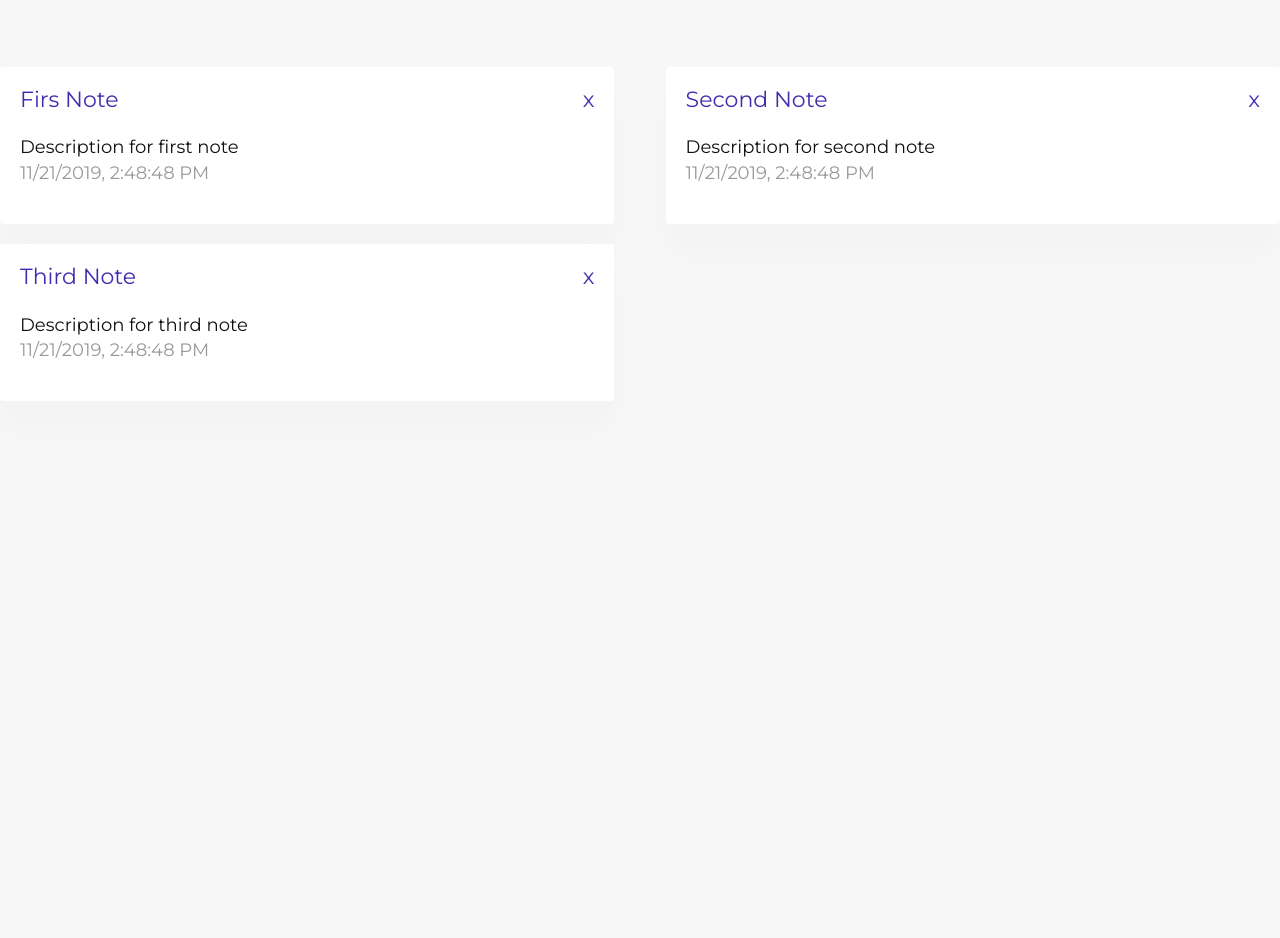
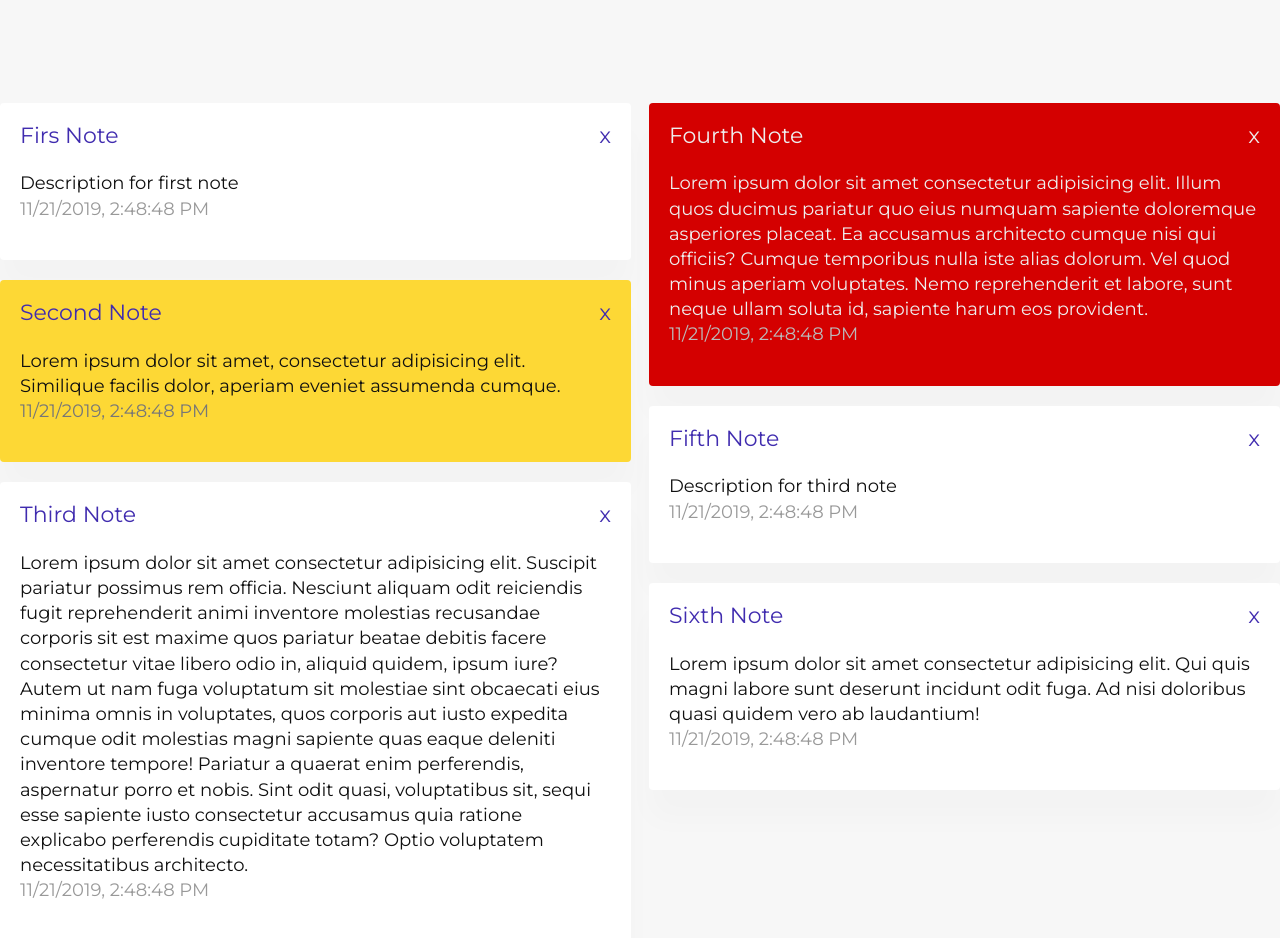
Before and after one commit to Sergeypro91/tocodeTutorials, a Vue app in the folder Chapter-4/notes/: page / in a window 1280 px wide. Shown: the part 520-1458 px from the top of the page. Before the commit the page ends 1037 px from the top, so only its background shows below. Built offline with nearby package versions, Linux system fonts and the light colour scheme.

Commit message:
DZ Note App almost done 2/2

```diff
--- a/Chapter-4/notes/src/App.vue
+++ b/Chapter-4/notes/src/App.vue
@@ -70,8 +70,11 @@
               :grid="grid"
               @remove="removeNote"
               @edit="editTitle"
+              @editDescr="editDescr"
               @esc="escEdit"
+              @escDescr="escDescr"
               @enter="enterEdit"
+              @enterDescr="enterDescr"
               style="margin: 36px 0;"
             />
           </div>
@@ -101,7 +104,7 @@ export default {
       grid: true,
       search: '',
       placeholder: '',
-      idNouteCount: 3,
+      idNouteCount: 6,
       note: {
         title: '',
         newTitle: '',
@@ -115,28 +118,83 @@ export default {
         {
           title: 'Firs Note',
           newTitle: '',
+          newDescr: '',
           descr: 'Description for first note',
           date: new Date(Date.now()).toLocaleString(),
           idNote: 0,
-          edit: false,
+          edit: {
+            title: false,
+            descr: false
+          },
           radioState: 'standart'
         },
         {
           title: 'Second Note',
           newTitle: '',
-          descr: 'Description for second note',
+          newDescr: '',
+          descr:
+            'Lorem ipsum dolor sit amet, consectetur adipisicing elit. Similique facilis dolor, aperiam eveniet assumenda cumque.',
           date: new Date(Date.now()).toLocaleString(),
           idNote: 1,
-          edit: false,
-          radioState: 'standart'
+          edit: {
+            title: false,
+            descr: false
+          },
+          radioState: 'priority'
         },
         {
           title: 'Third Note',
           newTitle: '',
-          descr: 'Description for third note',
+          descr:
+            'Lorem ipsum dolor sit amet consectetur adipisicing elit. Suscipit pariatur possimus rem officia. Nesciunt aliquam odit reiciendis fugit reprehenderit animi inventore molestias recusandae corporis sit est maxime quos pariatur beatae debitis facere consectetur vitae libero odio in, aliquid quidem, ipsum iure? Autem ut nam fuga voluptatum sit molestiae sint obcaecati eius minima omnis in voluptates, quos corporis aut iusto expedita cumque odit molestias magni sapiente quas eaque deleniti inventore tempore! Pariatur a quaerat enim perferendis, aspernatur porro et nobis. Sint odit quasi, voluptatibus sit, sequi esse sapiente iusto consectetur accusamus quia ratione explicabo perferendis cupiditate totam? Optio voluptatem necessitatibus architecto.',
+          newDescr: '',
           date: new Date(Date.now()).toLocaleString(),
           idNote: 2,
-          edit: false,
+          edit: {
+            title: false,
+            descr: false
+          },
+          radioState: 'standart'
+        },
+        {
+          title: 'Fourth Note',
+          newTitle: '',
+          descr:
+            'Lorem ipsum dolor sit amet consectetur adipisicing elit. Illum quos ducimus pariatur quo eius numquam sapiente doloremque asperiores placeat. Ea accusamus architecto cumque nisi qui officiis? Cumque temporibus nulla iste alias dolorum. Vel quod minus aperiam voluptates. Nemo reprehenderit et labore, sunt neque ullam soluta id, sapiente harum eos provident.',
+          newDescr: '',
+          date: new Date(Date.now()).toLocaleString(),
+          idNote: 3,
+          edit: {
+            title: false,
+            descr: false
+          },
+          radioState: 'important'
+        },
+        {
+          title: 'Fifth Note',
+          newTitle: '',
+          descr: 'Description for third note',
+          newDescr: '',
+          date: new Date(Date.now()).toLocaleString(),
+          idNote: 4,
+          edit: {
+            title: false,
+            descr: false
+          },
+          radioState: 'standart'
+        },
+        {
+          title: 'Sixth Note',
+          newTitle: '',
+          descr:
+            'Lorem ipsum dolor sit amet consectetur adipisicing elit. Qui quis magni labore sunt deserunt incidunt odit fuga. Ad nisi doloribus quasi quidem vero ab laudantium!',
+          newDescr: '',
+          date: new Date(Date.now()).toLocaleString(),
+          idNote: 5,
+          edit: {
+            title: false,
+            descr: false
+          },
           radioState: 'standart'
         }
       ]
@@ -176,15 +234,20 @@ export default {
         title,
         newTitle: '',
         descr,
+        newDescr: '',
         date: new Date(Date.now()).toLocaleString(),
         idNote: this.idNouteCount++,
         radioState,
-        edit: false
+        edit: {
+          title: false,
+          descr: false
+        }
       })
 
       this.note.title = ''
       this.note.newTitle = ''
       this.note.descr = ''
+      this.note.newDescr = ''
       this.note.radioState = ''
 
       this.message = null
@@ -197,23 +260,56 @@ export default {
     editTitle(index) {
       let notesArrId = this.notes.findIndex(obj => obj.idNote == index)
 
-      this.notes[notesArrId].edit = !this.notes[notesArrId].edit
+      this.notes[notesArrId].edit.title = !this.notes[notesArrId].edit.title
     },
     escEdit(index) {
-      console.log('Exit from Edit')
       let notesArrId = this.notes.findIndex(obj => obj.idNote == index)
 
+      this.message = ''
       this.notes[notesArrId].newTitle = ''
-      this.notes[notesArrId].edit = !this.notes[notesArrId].edit
+      this.notes[notesArrId].edit.title = !this.notes[notesArrId].edit.title
     },
     enterEdit(index) {
-      console.log('Enter Edit to data')
       let notesArrId = this.notes.findIndex(obj => obj.idNote == index)
 
-      this.notes[notesArrId].title = this.notes[notesArrId].newTitle
-      this.notes[notesArrId].newTitle = ''
-      this.notes[notesArrId].date = new Date(Date.now()).toLocaleString()
-      this.notes[notesArrId].edit = !this.notes[notesArrId].edit
+      if (this.notes[notesArrId].newTitle === '') {
+        this.message = 'Title can`t be blank!'
+      } else {
+        this.message = ''
+        this.notes[notesArrId].title = this.notes[notesArrId].newTitle
+        this.notes[notesArrId].newTitle = ''
+        this.notes[notesArrId].date = new Date(Date.now()).toLocaleString()
+        this.notes[notesArrId].edit.title = !this.notes[notesArrId].edit.title
+      }
+    },
+    editDescr(index) {
+      let notesArrId = this.notes.findIndex(obj => obj.idNote == index)
+
+      this.notes[notesArrId].edit.descr = !this.notes[notesArrId].edit.descr
+    },
+    escDescr(index) {
+      let notesArrId = this.notes.findIndex(obj => obj.idNote == index)
+
+      this.message = ''
+      this.notes[notesArrId].newDescr = ''
+      this.notes[notesArrId].edit.descr = !this.notes[notesArrId].edit.descr
+    },
+    enterDescr(index) {
+      let notesArrId = this.notes.findIndex(obj => obj.idNote == index)
+
+      if (
+        this.notes[notesArrId].newDescr === '' ||
+        this.notes[notesArrId].newDescr === '\n'
+      ) {
+        this.message = 'Description can`t be blank!'
+        this.notes[notesArrId].newDescr = ''
+      } else {
+        this.message = ''
+        this.notes[notesArrId].descr = this.notes[notesArrId].newDescr
+        this.notes[notesArrId].newDescr = ''
+        this.notes[notesArrId].date = new Date(Date.now()).toLocaleString()
+        this.notes[notesArrId].edit.descr = !this.notes[notesArrId].edit.descr
+      }
     }
   },
   directives: {
@@ -239,4 +335,29 @@ textarea:focus {
   border: #494ce8 solid 1px;
   transition-delay: 0s !important;
 }
+@media screen and (max-width: 768px) {
+  .new-note__top {
+    flex-direction: column;
+  }
+  .radio-child {
+    margin: 0;
+  }
+  .notes {
+    display: flex;
+    align-self: center;
+    justify-content: space-between;
+    flex-wrap: wrap;
+  }
+  .wrapper__search {
+    margin: 0 0 0 20px !important;
+  }
+  .icons {
+    display: none;
+  }
+}
+@media screen and (max-width: 320px) {
+  .container {
+    padding: 0 10px;
+  }
+}
 </style>
--- a/Chapter-4/notes/src/components/NewNote.vue
+++ b/Chapter-4/notes/src/components/NewNote.vue
@@ -58,6 +58,7 @@ export default {
 }
 .new-note__top_title {
   flex-grow: 8;
+  width: 100%;
 }
 .radio {
   display: flex;
@@ -71,6 +72,7 @@ export default {
   margin-left: 30px;
   & input {
     height: 21px;
+    cursor: pointer;
   }
 }
 </style>
--- a/Chapter-4/notes/src/components/Notes.vue
+++ b/Chapter-4/notes/src/components/Notes.vue
@@ -1,6 +1,6 @@
 <template>
   <!-- note list -->
-  <div class="notes">
+  <div class="notes" :class="{ wide: !grid}">
     <div
       class="note"
       :class="{
@@ -14,21 +14,33 @@
       <!-- v-click-outside="outside" -->
       <div class="note-header" :class="{ full: !grid }">
         <p @click="editTitle(note.idNote)">{{ note.title }}</p>
-        <p style="cursor: pointer;" @click="removeNote(note.idNote)">x</p>
+        <p @click="removeNote(note.idNote)">x</p>
       </div>
-      <div class="edit-title" :class="{ edittitle: note.edit}">
+      <div class="edit-title" :class="{ edittitle: note.edit.title}">
         <input
           type="text"
           class="edit-title__text"
           :placeholder="'Edit title:'"
-          v-focus
           @keydown.esc="escEdit(note.idNote)"
           @keydown.enter="enterEdit(note.idNote)"
           v-model="note.newTitle"
         />
       </div>
       <div class="note-body">
-        <p>{{ note.descr }}</p>
+        <p
+          @click="editDescr(note.idNote)"
+          :class="{ hideOldDescr: note.edit.descr}"
+        >{{ note.descr }}</p>
+
+        <textarea
+          rows="4"
+          v-model="note.newDescr"
+          :placeholder="'Edit description:'"
+          class="edit-descr"
+          :class="{ editdescr: note.edit.descr}"
+          @keydown.esc="escEditDescr(note.idNote)"
+          @keydown.enter="enterEditDescr(note.idNote)"
+        ></textarea>
         <span>{{ note.date }}</span>
       </div>
     </div>
@@ -53,16 +65,28 @@ export default {
       this.$emit('remove', index)
     },
     editTitle(index) {
-      console.log(`Edit - ${index}`)
+      console.log(`Ready to edit title - ${index}`)
       this.$emit('edit', index)
     },
     escEdit(index) {
-      console.log(`Exit from Edit - ${index}`)
+      console.log(`Exit from title edit - ${index}`)
       this.$emit('esc', index)
     },
     enterEdit(index) {
       console.log(`Enter date to Edit - ${index}`)
       this.$emit('enter', index)
+    },
+    editDescr(index) {
+      console.log(`Ready to edit description - ${index}`)
+      this.$emit('editDescr', index)
+    },
+    escEditDescr(index) {
+      console.log(`Exit from description edit - ${index}`)
+      this.$emit('escDescr', index)
+    },
+    enterEditDescr(index) {
+      console.log(`Enter date to Description - ${index}`)
+      this.$emit('enterDescr', index)
     },
     outside(e) {
       console.log(e)
@@ -90,15 +114,21 @@ export default {
 
 <style lang="scss">
 .notes {
-  display: flex;
-  align-self: center;
-  justify-content: space-between;
-  flex-wrap: wrap;
+  display: inline-block;
+  column-count: 2;
   padding: 40px 0;
+  &.wide {
+    display: flex;
+    align-self: center;
+    justify-content: space-between;
+    flex-wrap: wrap;
+  }
 }
 .note {
-  width: 48%;
+  width: 100%;
   min-height: 156px;
+  break-inside: avoid;
+  page-break-inside: avoid;
   padding: 18px 20px;
   margin-bottom: 20px;
   background-color: #fff;
@@ -130,6 +160,9 @@ export default {
     p {
       color: #eeeeee;
     }
+    textarea {
+      color: #fff;
+    }
     span {
       color: #bbbbbb;
     }
@@ -156,6 +189,10 @@ export default {
     font-size: 22px;
     color: #402caf;
     cursor: pointer;
+    align-self: flex-start;
+    &:nth-child(2) {
+      margin-left: 20px;
+    }
   }
   svg {
     margin-right: 12px;
@@ -175,15 +212,21 @@ span {
   font-size: 14px;
   color: #999;
 }
-.edit-title {
+.edit-title,
+.edit-descr,
+.hideOldDescr {
   display: none;
+}
+.edittitle,
+.editdescr {
+  display: flex;
   margin-top: 20px;
-}
-.edittitle {
-  display: flex;
 }
 .edit-title__text {
   margin: 0;
   background: none;
 }
+.edit-descr {
+  background: none;
+}
 </style>
--- a/Chapter-4/notes/src/components/Search.vue
+++ b/Chapter-4/notes/src/components/Search.vue
@@ -56,6 +56,10 @@ svg {
 /* Search */
 .wrapper__search {
   position: relative;
+  width: 100%;
+  min-width: 100px;
+  max-width: 400px;
+  margin: 0 20px;
 }
 .search {
   top: 0px;
@@ -76,7 +80,7 @@ input {
   border-radius: 30px;
   color: #909399;
   font-size: 16px;
-  min-width: 400px;
+  width: 100%;
   height: auto;
 }
 </style>
--- a/Chapter-4/notes/src/main.js
+++ b/Chapter-4/notes/src/main.js
@@ -2,8 +2,6 @@ import Vue from 'vue'
 import App from './App.vue'
 
 import './directives/focus.js'
-// import './directives/click-outside.js'
-
 import './assets/scss/main.scss'
 
 Vue.config.productionTip = false
```
Also changed, not shown: Chapter-4/notes/src/components/Message.vue (+13 -6 lines), Chapter-4/notes/src/directives/common.js (added, +13 -0 lines).
